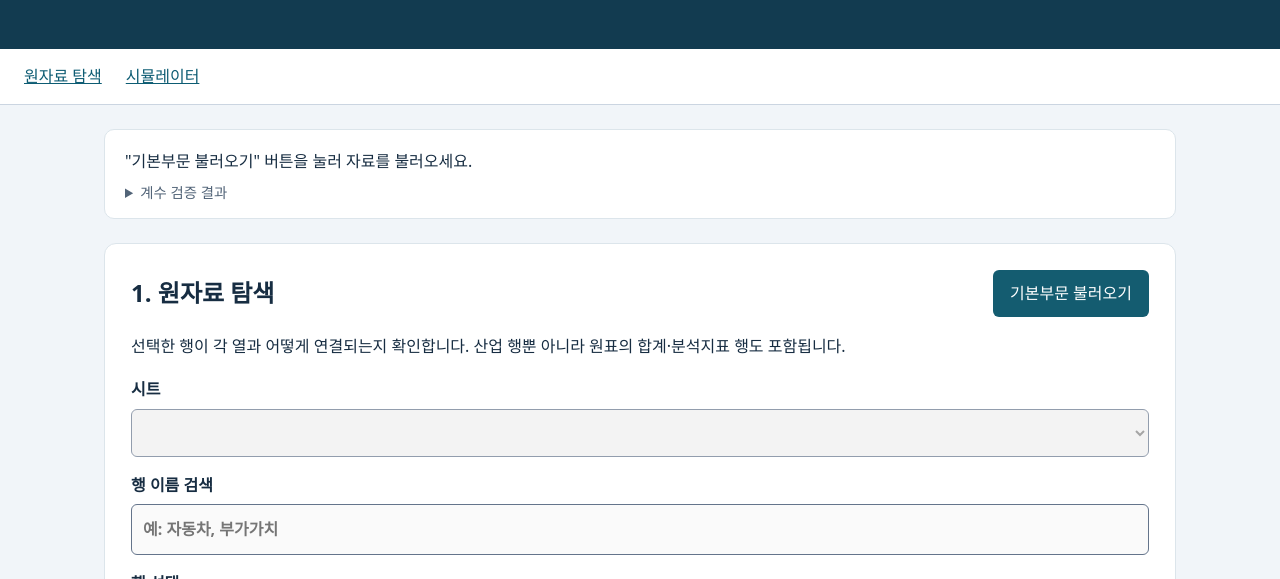
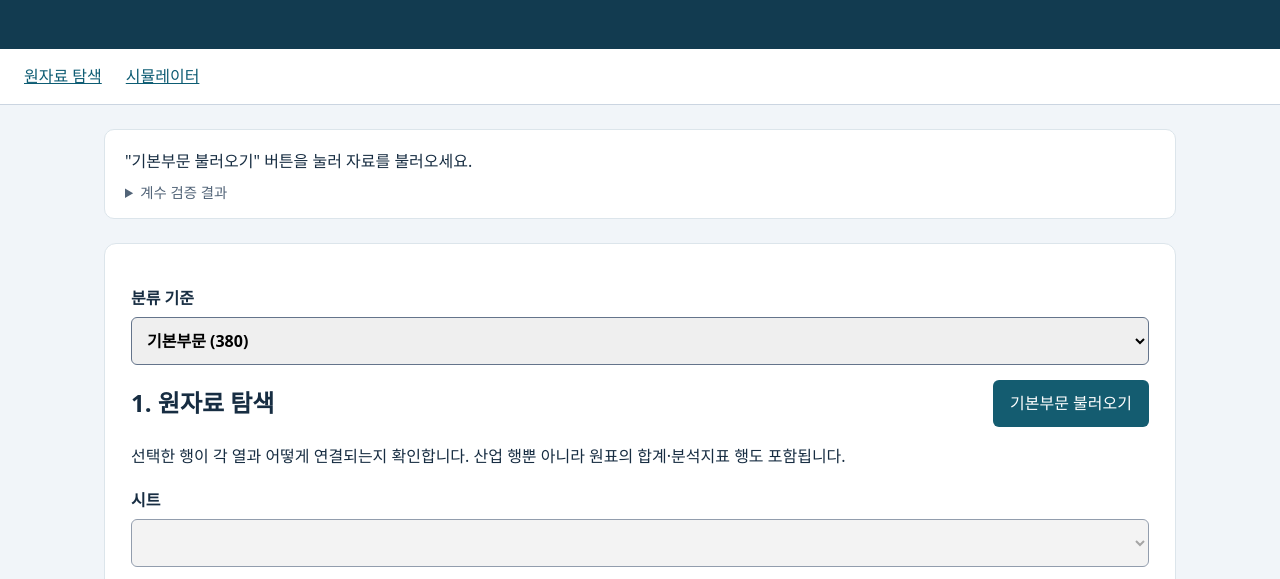
Before and after one commit to kimjisu-202311071/3333, a plain HTML site: page index.html in a window 1280 px wide. Shown: the part 212-791 px from the top of the page. Drawn offline with Linux system fonts and the light colour scheme.

Commit message:
Update index.html

```diff
--- a/index.html
+++ b/index.html
@@ -4,6 +4,13 @@
 <body><header><p>2023 · 생산자가격 · 기본부문</p><h1>과제물1: 산업연관표분석 웹앱</h1><p>12개 원자료 시트 탐색과 380개 부문 수요충격 분석</p></header>
 <nav aria-label="주요 메뉴"><a href="#explorer">원자료 탐색</a><a href="#simulation">시뮬레이터</a></nav><main>
 <aside aria-label="분석 준비 상태" class="loading-status"><p id="status" role="status">"기본부문 불러오기" 버튼을 눌러 자료를 불러오세요.</p><details><summary>계수 검증 결과</summary><pre id="validation">아직 자료를 불러오지 않았습니다.</pre></details></aside>
-<section id="explorer"><div class="section-heading"><h2>1. 원자료 탐색</h2><button id="load-basic" type="button">기본부문 불러오기</button></div><p>선택한 행이 각 열과 어떻게 연결되는지 확인합니다. 산업 행뿐 아니라 원표의 합계·분석지표 행도 포함됩니다.</p><label>시트<select disabled="" id="sheet"></select></label><label>행 이름 검색<input disabled="" id="row-search" placeholder="예: 자동차, 부가가치"/></label><label>행 선택<select disabled="" id="row"></select></label><p id="unit"></p><label>열 검색<input disabled="" id="col-search" placeholder="열 이름 또는 코드"/></label><div class="scroll"><table><caption id="explore-caption">기본 자료를 불러온 후 표시됩니다.</caption><thead><tr><th>열 코드</th><th>열 이름</th><th>원자료 값</th></tr></thead><tbody id="cells"></tbody></table></div><p class="note">스크롤하여 전체 열을 볼 수 있습니다. 금액표의 일반 데이터 단위는 백만원입니다. 구성비·유발계수 등 요약 행은 행 명칭을 우선 확인하세요.</p></section>
+<section id="explorer"><label>분류 기준
+ <select id="level">
+  <option value="basic">기본부문 (380)</option>
+  <option value="small">소분류</option>
+  <option value="medium">중분류</option>
+  <option value="large">대분류</option>
+ </select>
+</label><div class="section-heading"><h2>1. 원자료 탐색</h2><button id="load-basic" type="button">기본부문 불러오기</button></div><p>선택한 행이 각 열과 어떻게 연결되는지 확인합니다. 산업 행뿐 아니라 원표의 합계·분석지표 행도 포함됩니다.</p><label>시트<select disabled="" id="sheet"></select></label><label>행 이름 검색<input disabled="" id="row-search" placeholder="예: 자동차, 부가가치"/></label><label>행 선택<select disabled="" id="row"></select></label><p id="unit"></p><label>열 검색<input disabled="" id="col-search" placeholder="열 이름 또는 코드"/></label><div class="scroll"><table><caption id="explore-caption">기본 자료를 불러온 후 표시됩니다.</caption><thead><tr><th>열 코드</th><th>열 이름</th><th>원자료 값</th></tr></thead><tbody id="cells"></tbody></table></div><p class="note">스크롤하여 전체 열을 볼 수 있습니다. 금액표의 일반 데이터 단위는 백만원입니다. 구성비·유발계수 등 요약 행은 행 명칭을 우선 확인하세요.</p></section>
 <section id="simulation"><h2>2. 국내 생산물 최종수요 증가 시뮬레이션</h2><p>수입 완제품 구매를 제외한 국내 생산물 최종수요 증가를 입력하세요. 여러 산업의 증가액은 합산됩니다.</p><label>산업 검색<input disabled="" id="sector-search" placeholder="산업 이름 또는 코드"/></label><form id="scenario"><label>산업<select disabled="" id="sector" required=""></select></label><label>증가액 (백만원)<input disabled="" id="amount" min="0.01" required="" step="any" type="number" value="1000"/></label><p class="note">1,000백만원 = 10억원. 이번 버전은 양의 수요 증가만 지원합니다.</p><button disabled="" id="add">시나리오에 추가</button></form><ul id="basket"></ul><button disabled="" id="run">파급효과 계산</button><button id="clear">시나리오 비우기</button><p id="sim-status" role="status">시나리오를 추가하세요.</p><div hidden="" id="results"><div class="cards" id="cards"></div><h3>생산유발액 상위 15개 산업</h3><div id="bars"></div><button id="download">전체 380개 산업 CSV 다운로드</button><div class="scroll"><table><caption>산업별 유발액 — 백만원, 생산유발액 내림차순</caption><thead><tr><th>코드</th><th>산업</th><th>생산</th><th>수입</th><th>부가가치</th></tr></thead><tbody id="result-rows"></tbody></table></div></div></section>
 </main><footer>브라우저 계산 · GitHub Pages 배포용</footer></body></html>
```
